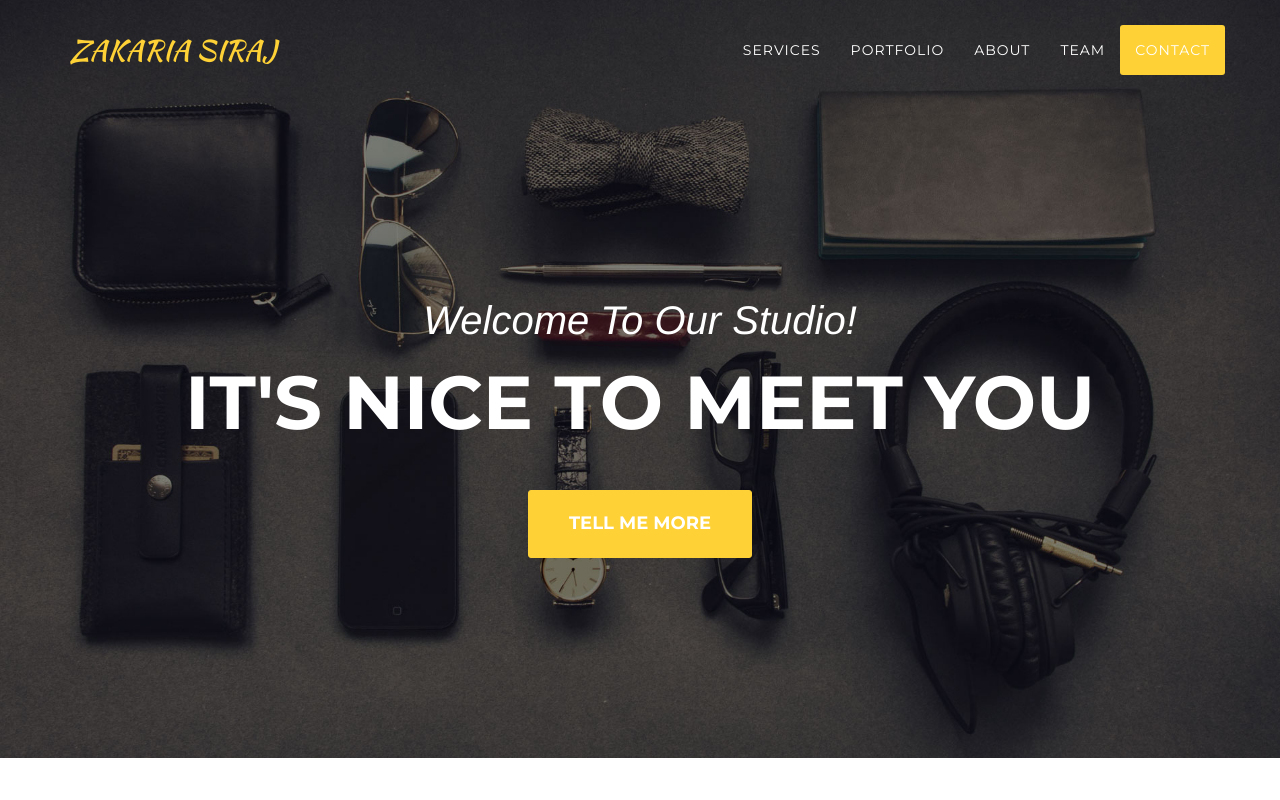
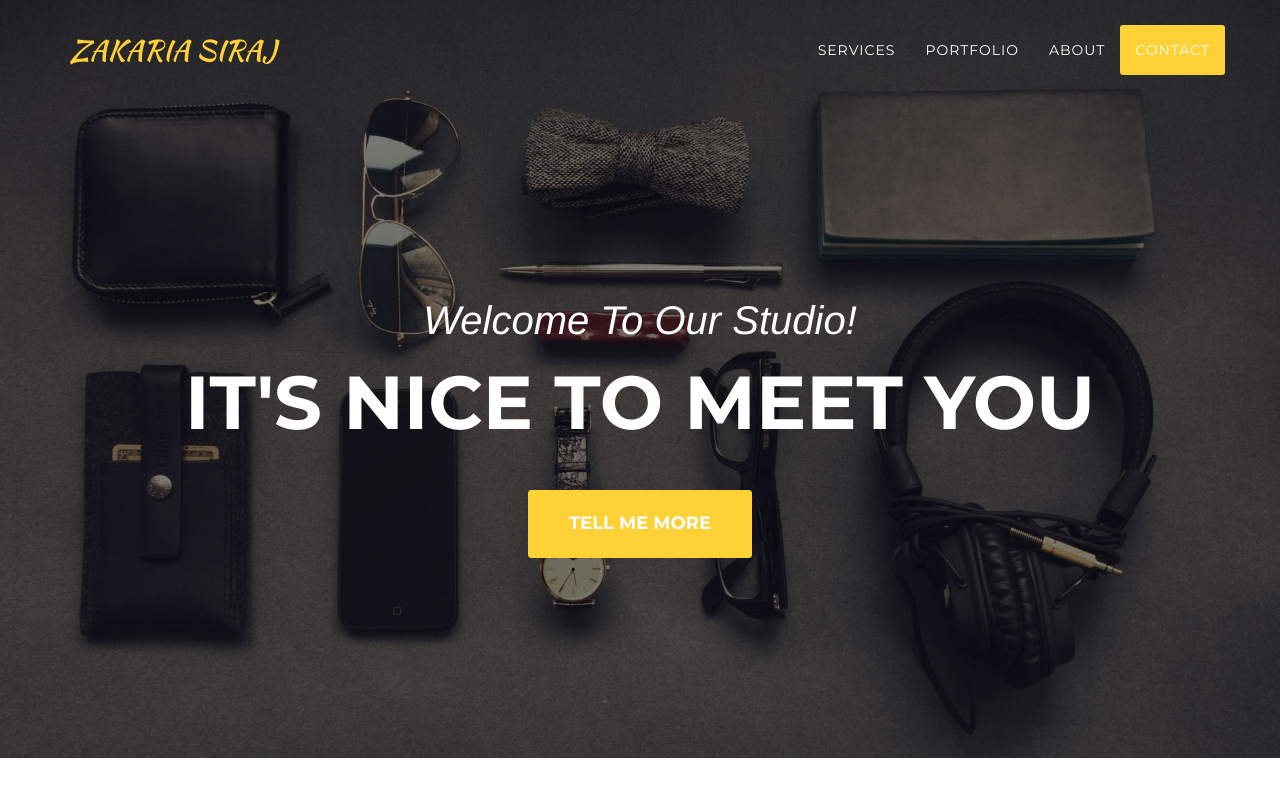
Before and after one commit to Redghost2016/Zakariasiraj, a website: page index.html in a window 1280 px wide. Shown: the top 800 px of the page. Drawn offline with nearby package versions, Linux system fonts and the light colour scheme; a web font is replaced by a local one.

Commit message:
Remove Team

```diff
--- a/index.html
+++ b/index.html
@@ -60,9 +60,6 @@
                     </li>
                     <li>
                         <a class="page-scroll" href="#about">About</a>
-                    </li>
-                    <li>
-                        <a class="page-scroll" href="#team">Team</a>
                     </li>
                     <li>
                         <a class="page-scroll" href="#contact">Contact</a>
```
